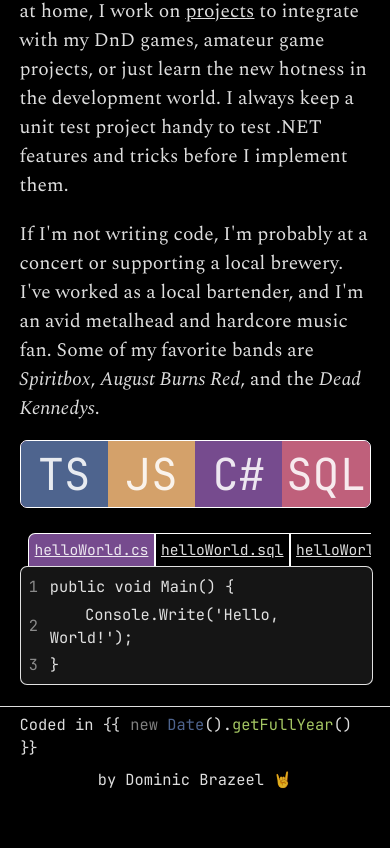
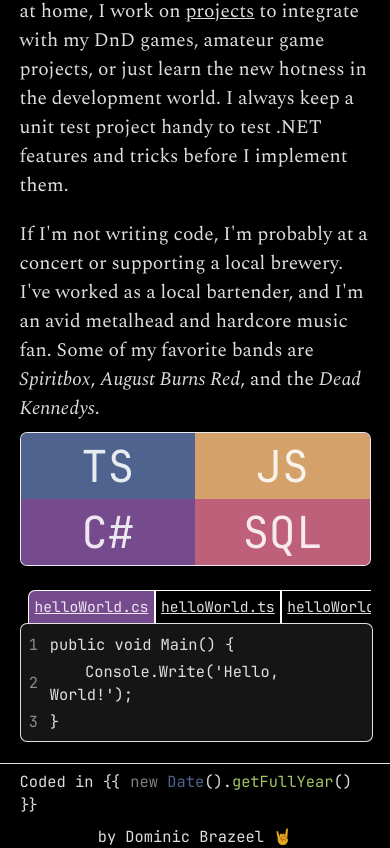
Before and after one commit to Bonk4/dombrazeel, an Angular app: page / in a window 390 px wide. Shown: the part 694-1542 px from the top of the page. Before the commit the page ends 1485 px from the top, so only its background shows below. Built offline with nearby package versions, Linux system fonts and the light colour scheme.

Commit message:
style: language proficiencies mobile styling

```diff
--- a/src/app/home/proficiencies/proficiencies.ts
+++ b/src/app/home/proficiencies/proficiencies.ts
@@ -7,25 +7,29 @@ import { Script } from '../../components/code-block/models/script';
   selector: 'db-proficiencies',
   imports: [CodeBlock],
   template: `
-    <!--    <db-content-header>Proficiencies</db-content-header>-->
-    <div class="mt-lg"></div>
     <div
-      class="row justify-around languages mono bg-purple b-1 border-secondary border-rounded of-hidden"
+      class="row justify-stretch flex-wrap languages mono bg-purple b-1 border-rounded of-hidden"
     >
-      <p class="m-0 w-full text-center bg-blue">TS</p>
-      <p class="m-0 w-full text-center bg-orange">JS</p>
-      <p class="m-0 w-full text-center bg-purple">C#</p>
-      <p class="m-0 w-full text-center bg-red">SQL</p>
+      <div class="text-center bg-blue">TS</div>
+      <div class="text-center bg-orange">JS</div>
+      <div class="text-center bg-purple">C#</div>
+      <div class="text-center bg-red">SQL</div>
     </div>
 
     <db-code-block [scripts]="scripts" />
   `,
   styles: `
-    .languages > p {
+    .languages > div {
       font-size: 2.5rem;
+      width: 25%;
+    }
+    @media (max-width: 800px) {
+      .languages > div {
+        width: 50%;
+      }
     }
   `,
 })
 export class Proficiencies {
-  scripts: Script[] = [csharpHelloWorld, sqlHelloWorld, typescriptHelloWorld];
+  scripts: Script[] = [csharpHelloWorld, typescriptHelloWorld, sqlHelloWorld];
 }
--- a/src/styles/styles.flex.css
+++ b/src/styles/styles.flex.css
@@ -32,6 +32,10 @@
 
 .justify-around {
   justify-content: space-around;
+}
+
+.justify-stretch {
+  justify-content: stretch;
 }
 
 .justify-start {
```
